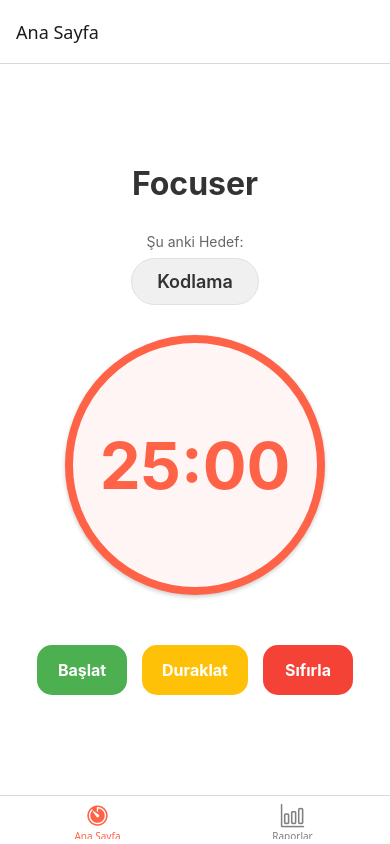
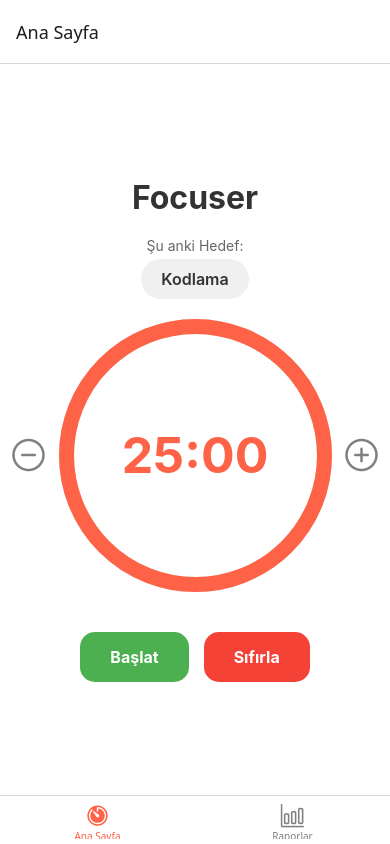
Before and after one commit to Sem1hh/Focuser, a React Native app: screen / in a window 390 px wide. Built offline with nearby package versions, Linux system fonts and the light colour scheme.

Commit message:
Sayaç mantığı,süre ayarı ve sayaç için animasyon eklendi

```diff
--- a/package.json
+++ b/package.json
@@ -34,6 +34,7 @@
     "react-native-reanimated": "~4.1.1",
     "react-native-safe-area-context": "~5.6.0",
     "react-native-screens": "~4.16.0",
+    "react-native-svg": "15.12.1",
     "react-native-web": "~0.21.0",
     "react-native-worklets": "0.5.1"
   },
--- a/src/screens/HomeScreen.js
+++ b/src/screens/HomeScreen.js
@@ -1,18 +1,67 @@
-import React, { useState } from 'react';
-import { View, Text, StyleSheet, TouchableOpacity } from 'react-native';
+import React, { useState, useEffect } from 'react';
+import { View, Text, StyleSheet, TouchableOpacity, Alert, Dimensions } from 'react-native';
+import { Ionicons } from '@expo/vector-icons';
+import Svg, { Circle } from 'react-native-svg';
+
+// Ekran genişliğine göre boyut ayarlama
+const { width } = Dimensions.get('window');
+const CIRCLE_SIZE = width * 0.7; // Ekranın %70'i kadar
+const STROKE_WIDTH = 15;
+const RADIUS = (CIRCLE_SIZE - STROKE_WIDTH) / 2;
+const CIRCUMFERENCE = 2 * Math.PI * RADIUS;
 
 export default function HomeScreen() {
-  // Şimdilik görüntüyü test etmek için sabit değerler (State)
-  const [timer, setTimer] = useState('25:00');
+  const [initialTime, setInitialTime] = useState(25 * 60);
+  const [timeLeft, setTimeLeft] = useState(25 * 60);
+  const [isActive, setIsActive] = useState(false);
   const [selectedCategory, setSelectedCategory] = useState('Kodlama');
+
+  // --- SADECE ZAMANLAYICI MANTIĞI ---
+  useEffect(() => {
+    let interval = null;
+    if (isActive && timeLeft > 0) {
+      interval = setInterval(() => {
+        setTimeLeft((prevTime) => prevTime - 1);
+      }, 1000);
+    } else if (timeLeft === 0) {
+      setIsActive(false);
+      Alert.alert("Tebrikler!", "Odaklanma seansını başarıyla tamamladın.");
+      setTimeLeft(initialTime);
+    }
+    return () => clearInterval(interval);
+  }, [isActive, timeLeft, initialTime]);
+
+  // Yardımcılar
+  const formatTime = (seconds) => {
+    const minutes = Math.floor(seconds / 60);
+    const secs = seconds % 60;
+    return `${minutes}:${secs < 10 ? '0' : ''}${secs}`;
+  };
+
+  const changeTime = (amount) => {
+    const newTime = initialTime + (amount * 60);
+    if (newTime > 0 && newTime <= 120 * 60) {
+      setInitialTime(newTime);
+      setTimeLeft(newTime);
+    }
+  };
+
+  const handleStart = () => setIsActive(true);
+  const handlePause = () => setIsActive(false);
+  const handleReset = () => {
+    setIsActive(false);
+    setTimeLeft(initialTime);
+  };
+
+  // İlerleme Hesabı
+  const progress = timeLeft / initialTime;
+  const strokeDashoffset = CIRCUMFERENCE * (1 - progress);
 
   return (
     <View style={styles.container}>
 
-      {/* Üst Kısım: Başlık */}
       <Text style={styles.headerTitle}>Focuser</Text>
 
-      {/* Kategori Seçim Alanı (Görüntü) */}
       <View style={styles.categoryContainer}>
         <Text style={styles.categoryLabel}>Şu anki Hedef:</Text>
         <TouchableOpacity style={styles.categoryButton}>
@@ -20,25 +69,69 @@ export default function HomeScreen() {
         </TouchableOpacity>
       </View>
 
-      {/* Sayaç Dairesi */}
-      <View style={styles.timerCircle}>
-        <Text style={styles.timerText}>{timer}</Text>
+      {/* Sayaç ve Halka */}
+      <View style={styles.timerWrapper}>
+
+        {/* Azaltma Butonu */}
+        {!isActive && (
+          <TouchableOpacity onPress={() => changeTime(-5)} style={styles.adjustButton}>
+            <Ionicons name="remove-circle-outline" size={40} color="gray" />
+          </TouchableOpacity>
+        )}
+
+        <View style={styles.svgContainer}>
+          <Svg width={CIRCLE_SIZE} height={CIRCLE_SIZE}>
+            {/* Gri Arka Plan */}
+            <Circle
+              stroke="#e6e6e6"
+              fill="none"
+              cx={CIRCLE_SIZE / 2}
+              cy={CIRCLE_SIZE / 2}
+              r={RADIUS}
+              strokeWidth={STROKE_WIDTH}
+            />
+            {/* Kırmızı İlerleme */}
+            <Circle
+              stroke="tomato"
+              fill="none"
+              cx={CIRCLE_SIZE / 2}
+              cy={CIRCLE_SIZE / 2}
+              r={RADIUS}
+              strokeWidth={STROKE_WIDTH}
+              strokeDasharray={`${CIRCUMFERENCE} ${CIRCUMFERENCE}`}
+              strokeDashoffset={strokeDashoffset}
+              strokeLinecap="round"
+              rotation="-90"
+              origin={`${CIRCLE_SIZE / 2}, ${CIRCLE_SIZE / 2}`}
+            />
+          </Svg>
+
+          <View style={styles.textOverlay}>
+            <Text style={styles.timerText}>{formatTime(timeLeft)}</Text>
+          </View>
+        </View>
+
+        {/* Artırma Butonu */}
+        {!isActive && (
+          <TouchableOpacity onPress={() => changeTime(5)} style={styles.adjustButton}>
+            <Ionicons name="add-circle-outline" size={40} color="gray" />
+          </TouchableOpacity>
+        )}
       </View>
 
       {/* Kontrol Butonları */}
       <View style={styles.buttonContainer}>
-        {/* Başlat Butonu */}
-        <TouchableOpacity style={[styles.button, styles.startButton]}>
-          <Text style={styles.buttonText}>Başlat</Text>
-        </TouchableOpacity>
+        {!isActive ? (
+          <TouchableOpacity style={[styles.button, styles.startButton]} onPress={handleStart}>
+            <Text style={styles.buttonText}>Başlat</Text>
+          </TouchableOpacity>
+        ) : (
+          <TouchableOpacity style={[styles.button, styles.pauseButton]} onPress={handlePause}>
+            <Text style={styles.buttonText}>Duraklat</Text>
+          </TouchableOpacity>
+        )}
 
-        {/* Duraklat Butonu */}
-        <TouchableOpacity style={[styles.button, styles.pauseButton]}>
-          <Text style={styles.buttonText}>Duraklat</Text>
-        </TouchableOpacity>
-
-        {/* Sıfırla Butonu */}
-        <TouchableOpacity style={[styles.button, styles.resetButton]}>
+        <TouchableOpacity style={[styles.button, styles.resetButton]} onPress={handleReset}>
           <Text style={styles.buttonText}>Sıfırla</Text>
         </TouchableOpacity>
       </View>
@@ -47,84 +140,25 @@ export default function HomeScreen() {
   );
 }
 
-// --- TASARIM (CSS) KISMI ---
 const styles = StyleSheet.create({
-  container: {
-    flex: 1,
-    backgroundColor: '#fff',
-    alignItems: 'center',
-    justifyContent: 'center',
-  },
-  headerTitle: {
-    fontSize: 32,
-    fontWeight: 'bold',
-    marginBottom: 30,
-    color: '#333',
-  },
-  // Kategori
-  categoryContainer: {
-    marginBottom: 30,
-    alignItems: 'center',
-  },
-  categoryLabel: {
-    fontSize: 14,
-    color: '#666',
-    marginBottom: 8,
-  },
-  categoryButton: {
-    backgroundColor: '#f0f0f0',
-    paddingHorizontal: 25,
-    paddingVertical: 12,
-    borderRadius: 25,
-    borderWidth: 1,
-    borderColor: '#e0e0e0',
-  },
-  categoryButtonText: {
-    fontSize: 18,
-    color: '#333',
-    fontWeight: '600',
-  },
-  // Sayaç Dairesi
-  timerCircle: {
-    width: 260,
-    height: 260,
-    borderRadius: 130, // Tam daire olması için genişliğin yarısı
-    borderWidth: 8,
-    borderColor: 'tomato',
-    alignItems: 'center',
-    justifyContent: 'center',
-    marginBottom: 50,
-    backgroundColor: '#fff5f5', // Çok açık kırmızı arka plan
-    elevation: 5, // Android için gölge
-    shadowColor: '#000', // iOS için gölge
-    shadowOffset: { width: 0, height: 2 },
-    shadowOpacity: 0.2,
-    shadowRadius: 4,
-  },
-  timerText: {
-    fontSize: 65,
-    fontWeight: 'bold',
-    color: 'tomato',
-  },
-  // Butonlar
-  buttonContainer: {
-    flexDirection: 'row', // Butonları yan yana dizer
-    gap: 15,
-  },
-  button: {
-    paddingVertical: 15,
-    paddingHorizontal: 20,
-    borderRadius: 15,
-    minWidth: 90,
-    alignItems: 'center',
-    justifyContent: 'center',
-  },
-  startButton: { backgroundColor: '#4CAF50' }, // Yeşil
-  pauseButton: { backgroundColor: '#FFC107' }, // Sarı
-  resetButton: { backgroundColor: '#F44336' }, // Kırmızı
-  buttonText: {
-    color: '#fff',
-    fontSize: 16,
-    fontWeight: 'bold',
-  },
+  container: { flex: 1, backgroundColor: '#fff', alignItems: 'center', justifyContent: 'center' },
+  headerTitle: { fontSize: 32, fontWeight: 'bold', marginBottom: 20, color: '#333' },
+  categoryContainer: { marginBottom: 20, alignItems: 'center' },
+  categoryLabel: { fontSize: 14, color: '#666', marginBottom: 5 },
+  categoryButton: { backgroundColor: '#f0f0f0', paddingHorizontal: 20, paddingVertical: 10, borderRadius: 20 },
+  categoryButtonText: { fontSize: 16, fontWeight: '600', color: '#333' },
+
+  timerWrapper: { flexDirection: 'row', alignItems: 'center', justifyContent: 'center', marginBottom: 40 },
+  adjustButton: { padding: 10, zIndex: 10 },
+
+  svgContainer: { width: CIRCLE_SIZE, height: CIRCLE_SIZE, alignItems: 'center', justifyContent: 'center' },
+  textOverlay: { position: 'absolute', justifyContent: 'center', alignItems: 'center' },
+  timerText: { fontSize: 50, fontWeight: 'bold', color: 'tomato' },
+
+  buttonContainer: { flexDirection: 'row', gap: 15 },
+  button: { paddingVertical: 15, paddingHorizontal: 30, borderRadius: 15, minWidth: 100, alignItems: 'center' },
+  startButton: { backgroundColor: '#4CAF50' },
+  pauseButton: { backgroundColor: '#FFC107' },
+  resetButton: { backgroundColor: '#F44336' },
+  buttonText: { color: '#fff', fontSize: 16, fontWeight: 'bold' },
 });
```
Also changed, not shown: 1 other file (tests, documents, lock files or other folders).
